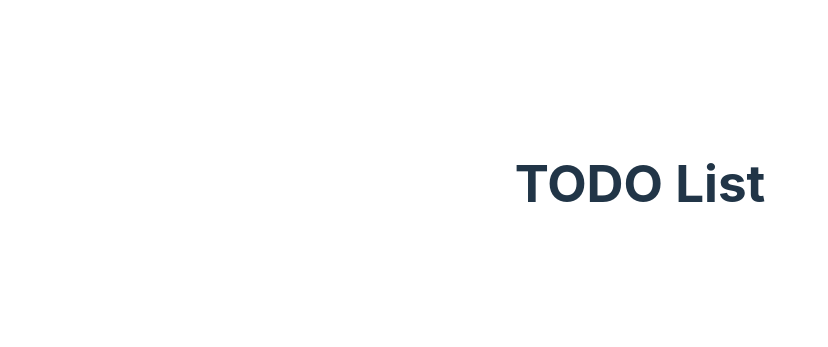
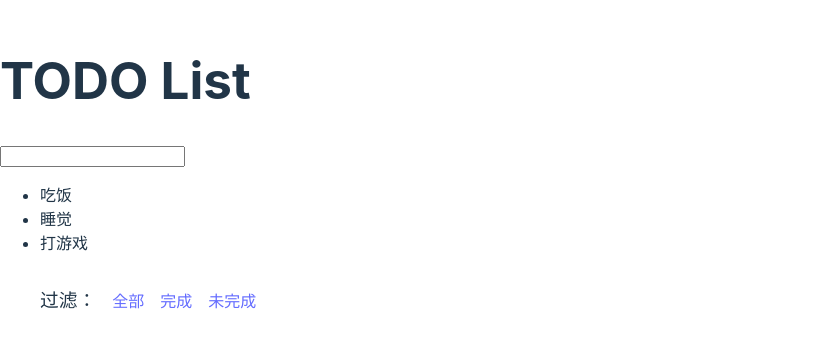
Before and after one commit to fancn21th/0_221_REACT_TODO_TUT, a React (Vite) app: page / in a window 1280 px wide. Shown: the part 217-564 px from the top of the page, without its empty margins (0-828 px from the left). Built offline with nearby package versions, Linux system fonts and the light colour scheme.

Commit message:
step1: ui

```diff
--- a/src/App.css
+++ b/src/App.css
@@ -1,41 +1,8 @@
-#root {
-  max-width: 1280px;
-  margin: 0 auto;
-  padding: 2rem;
-  text-align: center;
+* {
+  box-sizing: border-box;
 }
 
-.logo {
-  height: 6em;
-  padding: 1.5em;
-  will-change: filter;
+.command-list > li {
+  display: inline-block;
+  margin-right: 1rem;
 }
-.logo:hover {
-  filter: drop-shadow(0 0 2em #646cffaa);
-}
-.logo.react:hover {
-  filter: drop-shadow(0 0 2em #61dafbaa);
-}
-
-@keyframes logo-spin {
-  from {
-    transform: rotate(0deg);
-  }
-  to {
-    transform: rotate(360deg);
-  }
-}
-
-@media (prefers-reduced-motion: no-preference) {
-  a:nth-of-type(2) .logo {
-    animation: logo-spin infinite 20s linear;
-  }
-}
-
-.card {
-  padding: 2em;
-}
-
-.read-the-docs {
-  color: #888;
-}
--- a/src/App.jsx
+++ b/src/App.jsx
@@ -4,6 +4,27 @@ function App() {
   return (
     <div className="App">
       <h1>TODO List</h1>
+      <input />
+      <ul>
+        <li>吃饭</li>
+        <li>睡觉</li>
+        <li>打游戏</li>
+      </ul>
+
+      <ul className="command-list">
+        <li>
+          <h3>过滤：</h3>
+        </li>
+        <li>
+          <a href="#">全部</a>
+        </li>
+        <li>
+          <a href="#">完成</a>
+        </li>
+        <li>
+          <a href="#">未完成</a>
+        </li>
+      </ul>
     </div>
   );
 }
```
